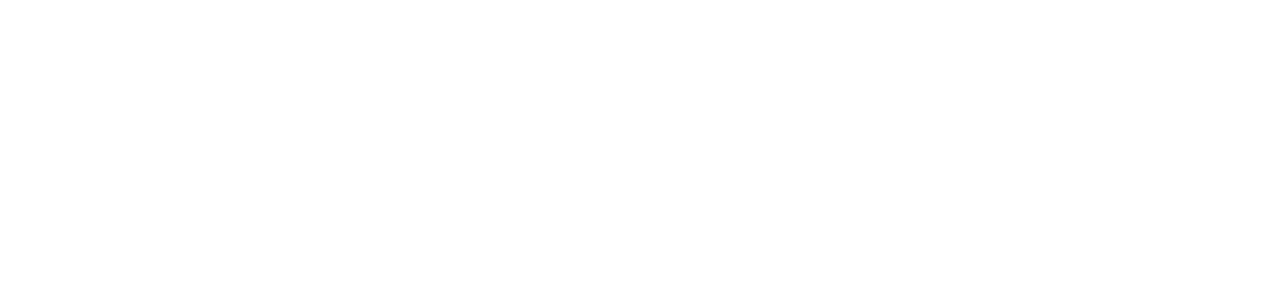
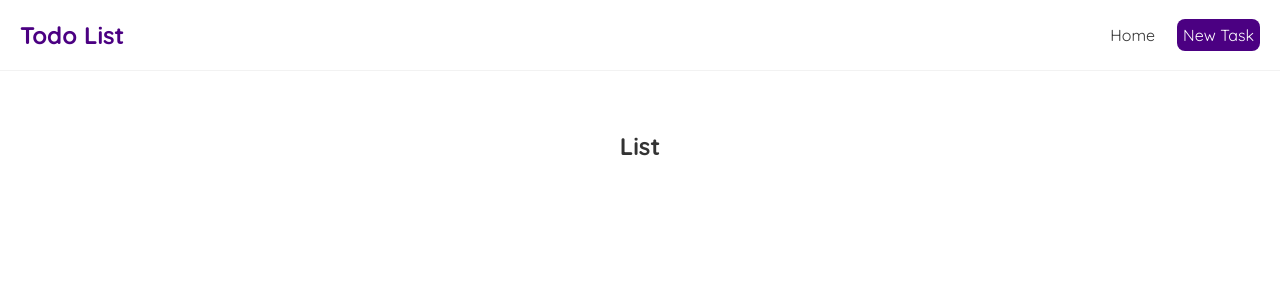
Before and after one commit to TudorBatica/ReactBasics, a React (Create React App) app: page / in a window 1280 px wide. Shown: the top 300 px of the page. Built offline with nearby package versions, Linux system fonts and the light colour scheme.

Commit message:
components

```diff
--- a/src/App.js
+++ b/src/App.js
@@ -1,11 +1,13 @@
-import logo from './logo.svg';
 import './App.css';
+import Home from './components/Home';
+import Navbar from './components/Navbar';
 
 function App() {
   return (
     <div className="App">
+      <Navbar />
       <div className="content">
-
+        <Home/>
       </div>
     </div>
   );
--- /dev/null
+++ b/src/components/Home.js
@@ -0,0 +1,9 @@
+const Home = () => {
+    return (
+        <div className="home">
+            <h2>List</h2>
+        </div>
+    );
+}
+
+export default Home;
--- /dev/null
+++ b/src/components/Navbar.js
@@ -0,0 +1,20 @@
+const Navbar = () => {
+
+    const styles = {
+        color: "white",
+        backgroundColor: "#4B0082",
+        borderRadius: '8px'
+    };
+
+    return (
+        <nav className="navbar">
+            <h1> Todo List </h1>
+            <div className="links">
+                <a href = "/">Home</a>
+                <a href = "/create" style = {styles}>New Task</a>
+            </div>
+        </nav>
+    );
+}
+
+export default Navbar;
--- a/src/index.css
+++ b/src/index.css
@@ -1,13 +1,35 @@
-body {
+@import url('https://fonts.googleapis.com/css2?family=Quicksand:wght@300;400;500;600;700&display=swap');
+
+/* base styles */
+* {
   margin: 0;
-  font-family: -apple-system, BlinkMacSystemFont, 'Segoe UI', 'Roboto', 'Oxygen',
-    'Ubuntu', 'Cantarell', 'Fira Sans', 'Droid Sans', 'Helvetica Neue',
-    sans-serif;
-  -webkit-font-smoothing: antialiased;
-  -moz-osx-font-smoothing: grayscale;
+  font-family: "Quicksand";
+  color: #333;
 }
+.navbar {
+  padding: 20px;
+  display: flex;
+  align-items: center;
 
-code {
-  font-family: source-code-pro, Menlo, Monaco, Consolas, 'Courier New',
-    monospace;
+  margin: 0 auto;
+  border-bottom: 1px solid #f2f2f2;
 }
+.navbar h1 {
+  color: #4B0082;
+}
+.navbar .links {
+  margin-left: auto;
+}
+.navbar a {
+  margin-left: 16px;
+  text-decoration: none;
+  padding: 6px;
+}
+.navbar a:hover {
+  color: #4B0082;
+}
+.content {
+  max-width: 600px;
+  margin: 40px auto;
+  padding: 20px;
+}
```
